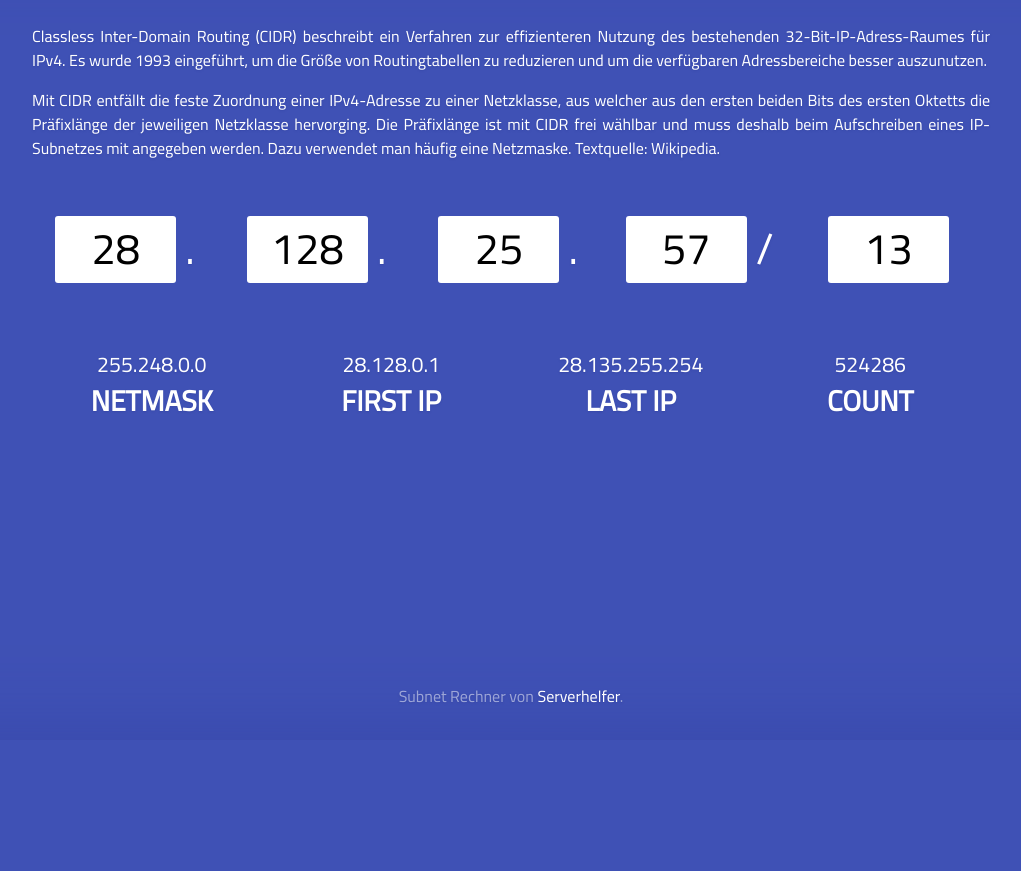
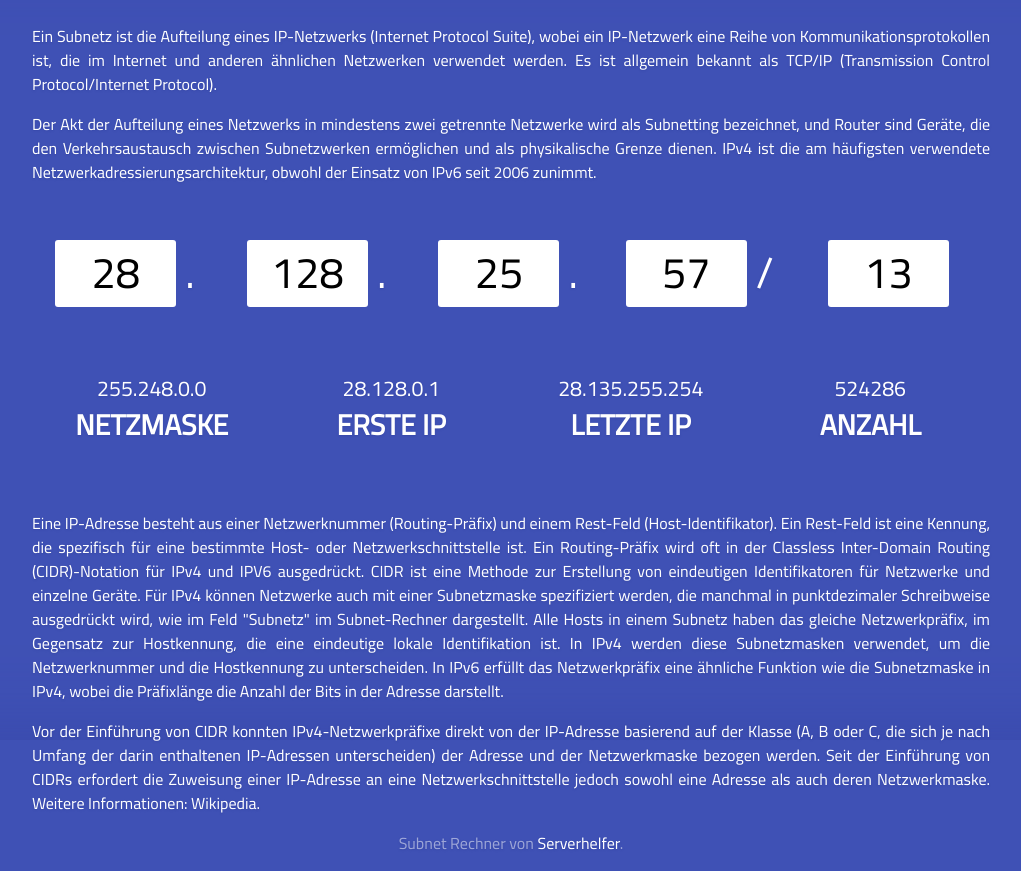
Before and after one commit to serverhelfer/CIDR-Rechner, a plain HTML site: page index.html in a window 1280 px wide. Shown: the part 60-931 px from the top of the page, without its empty margins (129-1150 px from the left). Before the commit the page ends 800 px from the top, so only its background shows below. Drawn offline with nearby package versions, Linux system fonts and the light colour scheme.

Commit message:
update text

```diff
--- a/index.html
+++ b/index.html
@@ -37,9 +37,8 @@
 
         <main role="main" class="inner cover" ng-controller="ctrlCIDR as cidr">
             <div class="row">
-                <p class="justify">Classless Inter-Domain Routing (CIDR) beschreibt ein Verfahren zur effizienteren Nutzung des bestehenden 32-Bit-IP-Adress-Raumes für IPv4. Es wurde 1993 eingeführt, um die Größe von Routingtabellen zu reduzieren und um die verfügbaren Adressbereiche besser auszunutzen.</p>
-
-                <p class="justify">Mit CIDR entfällt die feste Zuordnung einer IPv4-Adresse zu einer Netzklasse, aus welcher aus den ersten beiden Bits des ersten Oktetts die Präfixlänge der jeweiligen Netzklasse hervorging. Die Präfixlänge ist mit CIDR frei wählbar und muss deshalb beim Aufschreiben eines IP-Subnetzes mit angegeben werden. Dazu verwendet man häufig eine Netzmaske. Textquelle: <a href="https://de.wikipedia.org/wiki/Classless_Inter-Domain_Routing" target="_blank">Wikipedia</a>.</p>
+                <p class="justify">Ein Subnetz ist die Aufteilung eines IP-Netzwerks (Internet Protocol Suite), wobei ein IP-Netzwerk eine Reihe von Kommunikationsprotokollen ist, die im Internet und anderen ähnlichen Netzwerken verwendet werden. Es ist allgemein bekannt als TCP/IP (Transmission Control Protocol/Internet Protocol).</p>
+                <p class="justify">Der Akt der Aufteilung eines Netzwerks in mindestens zwei getrennte Netzwerke wird als Subnetting bezeichnet, und Router sind Geräte, die den Verkehrsaustausch zwischen Subnetzwerken ermöglichen und als physikalische Grenze dienen. IPv4 ist die am häufigsten verwendete Netzwerkadressierungsarchitektur, obwohl der Einsatz von IPv6 seit 2006 zunimmt.</p>
             </div>
             <div class="row" style="margin-top: 40px;">
                 <div class="col-sm">
@@ -77,27 +76,31 @@
                 <div class="col-sm">
                     <span class="netmask">
                         <span class="value">{{cidr.mask}}</span>
-                        <span class="label">Netmask</span>
+                        <span class="label">Netzmaske</span>
                     </span>
                 </div>
                 <div class="col-sm">
                     <span class="first">
                         <span class="value">{{cidr.first}}</span>
-                        <span class="label">First IP</span>
+                        <span class="label">Erste IP</span>
                     </span>
                 </div>
                 <div class="col-sm">
                     <span class="last">
                         <span class="value">{{cidr.last}}</span>
-                        <span class="label">Last IP</span>
+                        <span class="label">Letzte IP</span>
                     </span>
                 </div>
                 <div class="col-sm">
                     <span class="count">
                         <span class="value">{{cidr.hosts}}</span>
-                        <span class="label">Count</span>
+                        <span class="label">Anzahl</span>
                     </span>
                 </div>
+            </div>
+            <div class="row" style="margin-top: 65px;">
+                <p class="justify">Eine IP-Adresse besteht aus einer Netzwerknummer (Routing-Präfix) und einem Rest-Feld (Host-Identifikator). Ein Rest-Feld ist eine Kennung, die spezifisch für eine bestimmte Host- oder Netzwerkschnittstelle ist. Ein Routing-Präfix wird oft in der Classless Inter-Domain Routing (CIDR)-Notation für IPv4 und IPV6 ausgedrückt. CIDR ist eine Methode zur Erstellung von eindeutigen Identifikatoren für Netzwerke und einzelne Geräte. Für IPv4 können Netzwerke auch mit einer Subnetzmaske spezifiziert werden, die manchmal in punktdezimaler Schreibweise ausgedrückt wird, wie im Feld "Subnetz" im Subnet-Rechner dargestellt. Alle Hosts in einem Subnetz haben das gleiche Netzwerkpräfix, im Gegensatz zur Hostkennung, die eine eindeutige lokale Identifikation ist. In IPv4 werden diese Subnetzmasken verwendet, um die Netzwerknummer und die Hostkennung zu unterscheiden. In IPv6 erfüllt das Netzwerkpräfix eine ähnliche Funktion wie die Subnetzmaske in IPv4, wobei die Präfixlänge die Anzahl der Bits in der Adresse darstellt.</p>
+                <p class="justify">Vor der Einführung von CIDR konnten IPv4-Netzwerkpräfixe direkt von der IP-Adresse basierend auf der Klasse (A, B oder C, die sich je nach Umfang der darin enthaltenen IP-Adressen unterscheiden) der Adresse und der Netzwerkmaske bezogen werden. Seit der Einführung von CIDRs erfordert die Zuweisung einer IP-Adresse an eine Netzwerkschnittstelle jedoch sowohl eine Adresse als auch deren Netzwerkmaske. Weitere Informationen: <a href="https://de.wikipedia.org/wiki/Classless_Inter-Domain_Routing" target="_blank">Wikipedia</a>.</p>
             </div>
         </main>
 
```
